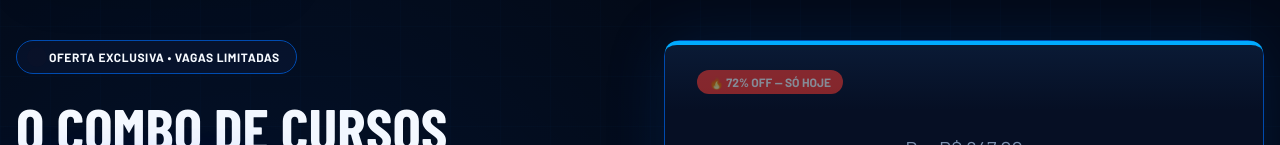
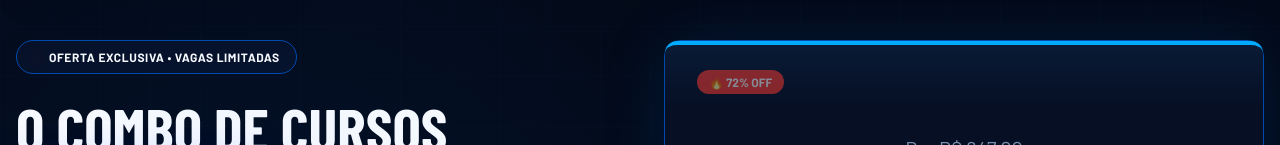
Before and after one commit to mecanicatotalsistemas/combo-12-cursos, a React (Vite) app: page / in a window 1280 px wide. Shown: the part 807-952 px from the top of the page. Built offline with nearby package versions, Linux system fonts and the light colour scheme; a web font is replaced by a local one.

Commit message:
Updated App.tsx

```diff
--- a/src/App.tsx
+++ b/src/App.tsx
@@ -94,7 +94,7 @@ function App() {
                 <div className="bg-[#060F24] border border-[#004AAD] rounded-2xl p-8 shadow-2xl" style={{boxShadow: '0 0 60px rgba(0,74,173,0.2)'}}>
                   <div className="border-t-4 border-[#00AAFF] rounded-t-xl -mt-8 -mx-8 mb-6 pt-6 px-8 bg-gradient-to-b from-[#0A1A35] to-transparent">
                     <div className="inline-block bg-[#FF3B30] text-white text-xs font-black uppercase px-3 py-1 rounded-full mb-4 animate-pulse">
-                      🔥 72% OFF — SÓ HOJE
+                      🔥 72% OFF
                     </div>
                   </div>
 
```
